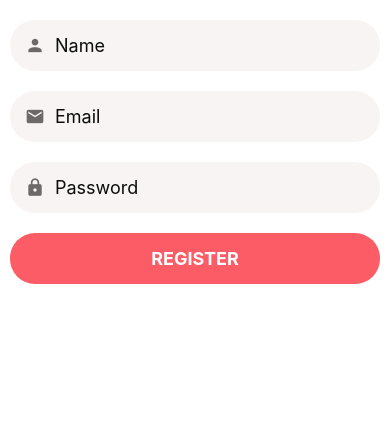
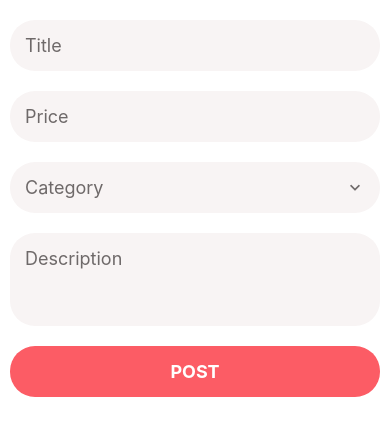
Before and after one commit to shrikantkalar023/learning-React-Native, a React Native app: screen / in a window 390 px wide. Shown: the top 436 px of the page. Built offline with nearby package versions, Linux system fonts and the light colour scheme.

Commit message:
ADD: listing edit screen

```diff
--- a/App.tsx
+++ b/App.tsx
@@ -1,10 +1,10 @@
 import { GestureHandlerRootView } from "react-native-gesture-handler";
-import RegisterScreen from "./app/screens/RegisterScreen";
+import ListingEditScreen from "./app/screens/ListingEditScreen";
 
 export default function App() {
   return (
     <GestureHandlerRootView style={{ flex: 1 }}>
-      <RegisterScreen />
+      <ListingEditScreen />
     </GestureHandlerRootView>
   );
 }
--- a/app/components/AppPicker.tsx
+++ b/app/components/AppPicker.tsx
@@ -8,17 +8,18 @@ import AppText from "./AppText";
 import PickerItem from "./PickerItem";
 import Screen from "./Screen";
 
-export interface Item {
+export interface AppPickerItem {
   label: string;
   value: number;
 }
 
-interface Props {
+export interface AppPickerProps {
   icon?: IconNames;
   placeholder: string;
-  items: Item[];
-  selectedItem?: Item;
-  onSelectItem?: (item: Item) => void;
+  items: AppPickerItem[];
+  selectedItem?: AppPickerItem;
+  onSelectItem?: (item: AppPickerItem) => void;
+  onButtonPress?: () => void;
 }
 
 const AppPicker = ({
@@ -27,12 +28,18 @@ const AppPicker = ({
   items,
   selectedItem,
   onSelectItem,
-}: Props) => {
+  onButtonPress,
+}: AppPickerProps) => {
   const [modalVisible, setModalVisible] = useState(false);
 
   return (
     <>
-      <TouchableWithoutFeedback onPress={() => setModalVisible(true)}>
+      <TouchableWithoutFeedback
+        onPress={() => {
+          setModalVisible(true);
+          onButtonPress?.();
+        }}
+      >
         <View style={styles.container}>
           {icon && (
             <MaterialCommunityIcons
@@ -41,7 +48,12 @@ const AppPicker = ({
               color={defaultStyles.colors.medium}
             />
           )}
-          <AppText style={styles.text}>
+          <AppText
+            style={[
+              styles.text,
+              !selectedItem && { color: defaultStyles.colors.medium },
+            ]}
+          >
             {selectedItem ? selectedItem.label : placeholder}
           </AppText>
           <MaterialCommunityIcons
--- a/app/components/AppTextInput.tsx
+++ b/app/components/AppTextInput.tsx
@@ -19,6 +19,7 @@ const AppTextInput = ({ icon, ...textInputProps }: AppTextInputProps) => {
       )}
       <TextInput
         style={[defaultStyles.text, { width: "100%" }]}
+        placeholderTextColor={defaultStyles.colors.medium}
         {...textInputProps}
       />
     </View>
--- /dev/null
+++ b/app/components/forms/AppFormPicker.tsx
@@ -0,0 +1,30 @@
+import { useFormikContext } from "formik";
+import AppPicker, { AppPickerItem, AppPickerProps } from "../AppPicker";
+import ErrorMessage from "./ErrorMessage";
+
+interface Props
+  extends Omit<AppPickerProps, "onSelectItem" | "selectedItem" | "onFoucs"> {
+  name: string;
+}
+
+const AppFormPicker = ({ name, items, ...pickerProps }: Props) => {
+  const { setFieldValue, errors, values, touched, setFieldTouched } =
+    useFormikContext<{
+      [name: string]: AppPickerItem;
+    }>();
+
+  return (
+    <>
+      <AppPicker
+        items={items}
+        onSelectItem={(item) => setFieldValue(name, item)}
+        selectedItem={values[name]}
+        onButtonPress={() => setFieldTouched(name)}
+        {...pickerProps}
+      />
+      <ErrorMessage error={errors[name] as string} visible={!!touched[name]} />
+    </>
+  );
+};
+
+export default AppFormPicker;
--- /dev/null
+++ b/app/screens/ListingEditScreen.tsx
@@ -0,0 +1,75 @@
+import { StyleSheet } from "react-native";
+import { number, object, string } from "yup";
+import {
+  AppForm,
+  AppFormField,
+  AppFormSubmitButton,
+} from "../components/forms";
+import AppFormPicker from "../components/forms/AppFormPicker";
+import Screen from "../components/Screen";
+
+const categories = [
+  { label: "Furniture", value: 1 },
+  { label: "Clothing", value: 2 },
+  { label: "Camera", value: 3 },
+];
+
+// TODO: make category object
+const validationSchema = object({
+  title: string().required().min(1).label("Title"),
+  price: number().required().min(1).max(10_000).label("Price"),
+  description: string().label("Description"),
+  category: object({
+    label: string().required(),
+    value: number().required().min(1),
+  })
+    .required()
+    .label("Category"),
+});
+
+const ListingEditScreen = () => {
+  return (
+    <Screen style={styles.container}>
+      <AppForm
+        initialValues={{
+          title: "",
+          price: "",
+          description: "",
+          category: null,
+        }}
+        onSubmit={(values) => console.log(values)}
+        validationSchema={validationSchema}
+      >
+        <AppFormField name="title" placeholder="Title" maxLength={255} />
+        <AppFormField
+          name="price"
+          placeholder="Price"
+          autoCapitalize="none"
+          keyboardType="number-pad"
+          maxLength={8}
+        />
+        <AppFormPicker
+          name="category"
+          placeholder="Category"
+          items={categories}
+        />
+        <AppFormField
+          name="description"
+          placeholder="Description"
+          multiline
+          numberOfLines={3}
+          maxLength={255}
+        />
+        <AppFormSubmitButton title="Post" />
+      </AppForm>
+    </Screen>
+  );
+};
+
+export default ListingEditScreen;
+
+const styles = StyleSheet.create({
+  container: {
+    padding: 10,
+  },
+});
```
